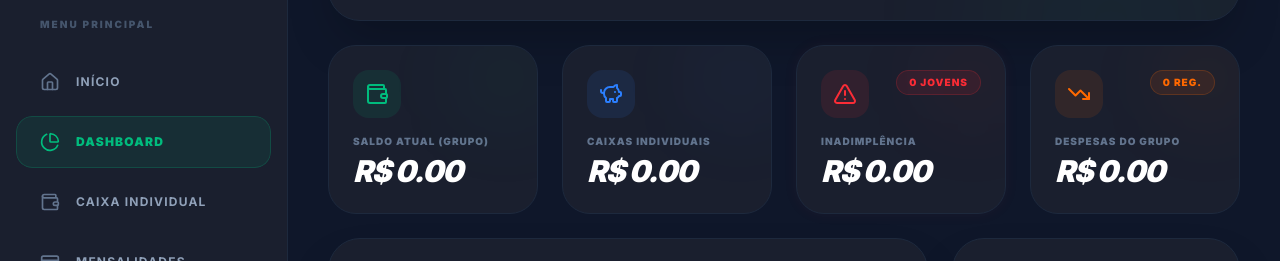
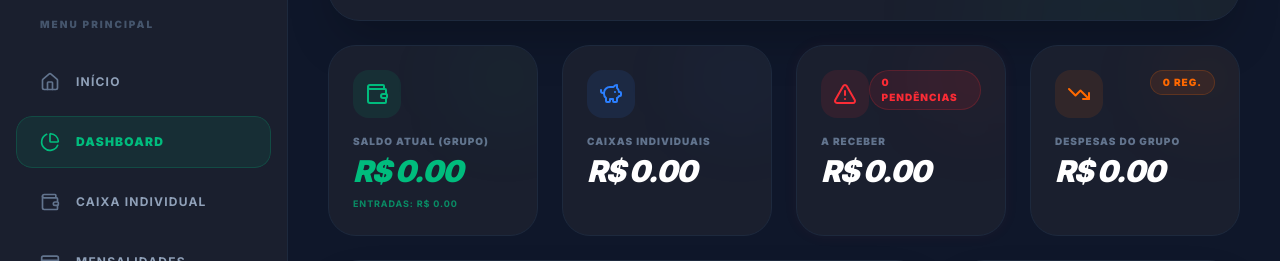
Before and after one commit to luismour/erp107-app, a Next.js app: page /dashboard in a window 1280 px wide. Shown: the part 128-389 px from the top of the page. Built offline with nearby package versions, Linux system fonts and the light colour scheme; no server answers; the database is empty; sample sign-in values are in the browser's storage.

Commit message:
fix: dashboard-data-entrace

```diff
--- a/src/app/dashboard/page.tsx
+++ b/src/app/dashboard/page.tsx
@@ -45,12 +45,18 @@ export default function DashboardPage() {
     Pioneiro: youths.filter(y => y.branch === "Pioneiro").length,
   }
 
-  // Despesas Reais
-  const totalExpenses = expenses.reduce((acc, curr) => acc + (Number(curr.amount) || 0), 0)
+  // Despesas Reais - Convertendo com segurança
+  const totalExpenses = expenses.reduce((acc, curr) => {
+    const amount = typeof curr.amount === 'string' ? parseFloat(curr.amount) : Number(curr.amount) || 0
+    return acc + amount
+  }, 0)
 
-  // Caixas Individuais Reais (Soma todos os fundos de todos os jovens)
+  // Caixas Individuais Reais - Convertendo com segurança
   const caixaIndividualTotal = youths.reduce((acc, youth) => {
-    const youthTotal = youth.funds?.reduce((sum: number, fund: any) => sum + (Number(fund.amount) || 0), 0) || 0
+    const youthTotal = youth.funds?.reduce((sum: number, fund: any) => {
+      const amount = typeof fund.amount === 'string' ? parseFloat(fund.amount) : Number(fund.amount) || 0
+      return sum + amount
+    }, 0) || 0
     return acc + youthTotal
   }, 0)
 
@@ -60,16 +66,26 @@ export default function DashboardPage() {
   let receitasPagas = 0
 
   youths.forEach(youth => {
-    const pendingFees = youth.fees?.filter((f: any) => f.status === 'ABERTO') || []
-    const paidFees = youth.fees?.filter((f: any) => f.status === 'PAGO') || []
+    const fees = youth.fees || []
 
-    if (pendingFees.length > 0) inadimplentes++
+    fees.forEach((f: any) => {
+      // Padroniza o status para letras maiúsculas para não ter erro de digitação
+      const status = String(f.status || '').toUpperCase().trim()
 
-    valorInadimplente += pendingFees.reduce((sum: number, f: any) => sum + (Number(f.amount) || 0), 0)
-    receitasPagas += paidFees.reduce((sum: number, f: any) => sum + (Number(f.amount) || 0), 0)
+      // Converte o Decimal do Prisma para número válido no JS
+      const amount = typeof f.amount === 'string' ? parseFloat(f.amount) : Number(f.amount) || 0
+
+      if (status === 'PAGO' || status === 'PAID') {
+        receitasPagas += amount
+      }
+      else if (status === 'ABERTO' || status === 'PENDING' || status === 'LATE') {
+        inadimplentes++
+        valorInadimplente += amount
+      }
+    })
   })
 
-  // Saldo Atual Real (Mensalidades Pagas - Despesas do Grupo)
+  // Saldo Atual Real (Total de Mensalidades Pagas - Total de Despesas do Grupo)
   const saldoAtual = receitasPagas - totalExpenses
 
   if (isLoading) {
@@ -99,9 +115,12 @@ export default function DashboardPage() {
             <div className={`w-12 h-12 rounded-2xl flex items-center justify-center ${saldoAtual < 0 ? 'bg-red-500/10 text-red-500' : 'bg-emerald-500/10 text-emerald-500'}`}><Wallet size={24} /></div>
           </div>
           <h3 className="text-[10px] font-black text-slate-500 uppercase tracking-widest mb-1">Saldo Atual (Grupo)</h3>
-          <p className={`text-3xl font-black italic tracking-tighter ${saldoAtual < 0 ? 'text-red-500' : 'text-white'}`}>
+          <p className={`text-3xl font-black italic tracking-tighter ${saldoAtual < 0 ? 'text-red-500' : 'text-emerald-500'}`}>
             R$ {saldoAtual.toFixed(2)}
           </p>
+          <div className="mt-2 flex gap-2 text-[9px] font-bold uppercase tracking-widest">
+            <span className="text-emerald-500/70">Entradas: R$ {receitasPagas.toFixed(2)}</span>
+          </div>
         </motion.div>
 
         <motion.div initial={{ opacity: 0, y: 20 }} animate={{ opacity: 1, y: 0 }} transition={{ delay: 0.2 }} className="bg-[#1a1f2e] border border-slate-800 p-6 rounded-[28px] relative overflow-hidden group hover:border-blue-500/30 transition-all">
@@ -117,9 +136,9 @@ export default function DashboardPage() {
           <div className="absolute -right-4 -top-4 w-24 h-24 bg-red-500/5 rounded-full blur-2xl group-hover:bg-red-500/10 transition-all" />
           <div className="flex justify-between items-start mb-4">
             <div className="w-12 h-12 rounded-2xl bg-red-500/10 flex items-center justify-center text-red-500"><AlertTriangle size={24} /></div>
-            <span className="text-[10px] font-black text-red-500 uppercase tracking-widest bg-red-500/10 px-3 py-1 rounded-full border border-red-500/20">{inadimplentes} Jovens</span>
+            <span className="text-[10px] font-black text-red-500 uppercase tracking-widest bg-red-500/10 px-3 py-1 rounded-full border border-red-500/20">{inadimplentes} Pendências</span>
           </div>
-          <h3 className="text-[10px] font-black text-slate-500 uppercase tracking-widest mb-1">Inadimplência</h3>
+          <h3 className="text-[10px] font-black text-slate-500 uppercase tracking-widest mb-1">A Receber</h3>
           <p className="text-3xl font-black text-white italic tracking-tighter">R$ {valorInadimplente.toFixed(2)}</p>
         </motion.div>
 
```
